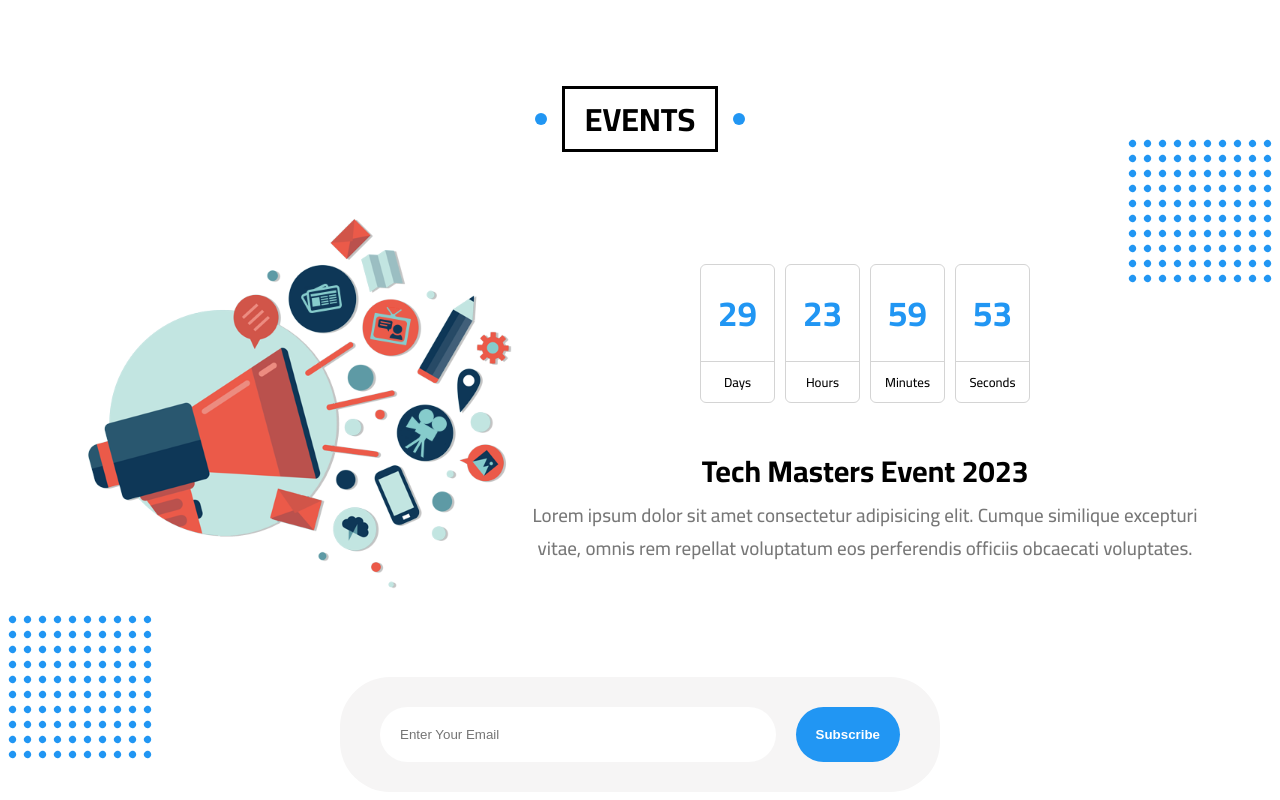
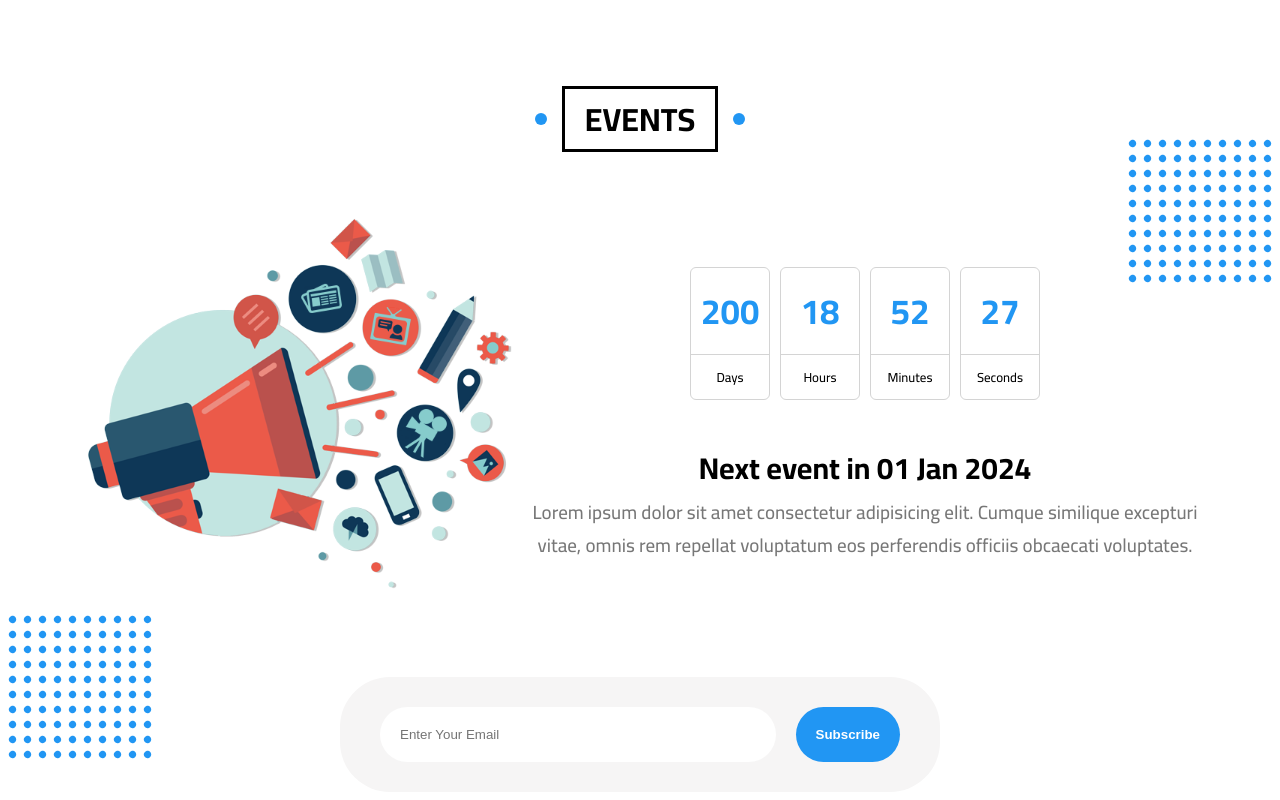
Before and after one commit to abdelrahmancsdev/elzero-mix, a plain HTML site: page index.html in a window 1280 px wide. Shown: the part 11041-11841 px from the top of the page. Drawn offline with Linux system fonts and the light colour scheme.

Commit message:
Create JavaScript Countdown

```diff
--- a/css/sections/_events.scss
+++ b/css/sections/_events.scss
@@ -20,19 +20,18 @@
           border: 1px solid #d4d4d4;
           border-radius: 6px;
           text-align: center;
-          width: 75px;
+          width: 80px;
           transition: v.$trans;
           span {
             display: block;
             transition: v.$trans;
+            padding: 10px;
             &:first-child {
               font-size: 35px;
-              padding: 15px;
               color: v.$main-color;
               font-weight: bold;
             }
             &:last-child {
-              padding: 8px 10px;
               font-size: 13px;
               border-top: 1px solid #d4d4d4;
             }
--- a/index.html
+++ b/index.html
@@ -901,23 +901,25 @@
             <div class="info">
               <div class="time">
                 <div class="unit">
-                  <span class="days">29</span>
+                  <span class="days">0</span>
                   <span>Days</span>
                 </div>
                 <div class="unit">
-                  <span class="hours">23</span>
+                  <span class="hours">0</span>
                   <span>Hours</span>
                 </div>
                 <div class="unit">
-                  <span class="minutes">59</span>
+                  <span class="minutes">0</span>
                   <span>Minutes</span>
                 </div>
                 <div class="unit">
-                  <span class="seconds">59</span>
+                  <span class="seconds">0</span>
                   <span>Seconds</span>
                 </div>
               </div>
-              <h2 class="title">Tech Masters Event 2023</h2>
+              <h2 class="title">
+                Next event in 01 Jan <span class="event-year">2024</span>
+              </h2>
 
               <p class="description">
                 Lorem ipsum dolor sit amet consectetur adipisicing elit. Cumque
--- a/js/main.js
+++ b/js/main.js
@@ -75,17 +75,27 @@ window.onscroll = () => {
   }
 };
 
-// Simple Counter
-let seconds = document.querySelector(".seconds");
-const counter = setInterval(() => {
-  if (+seconds.innerHTML !== 0) {
-    seconds.innerHTML -= 1;
-  } else {
-    clearCounter();
-  }
+// Countdown Timer
+let eventYear = document.querySelector(".event-year");
+// Get next year
+const currentYear = new Date().getFullYear();
+eventYear.innerHTML = currentYear + 1;
+const nextYear = new Date(`JAN 1, ${currentYear + 1} 00:00:00`).getTime();
+
+setInterval(() => {
+  // Get the difference of time
+  const dateNow = new Date();
+  timeDiff = nextYear - dateNow.getTime();
+
+  // Get time units
+  let days = Math.floor(timeDiff / (1000 * 60 * 60 * 24));
+  document.querySelector(".days").innerHTML = days < 10 ? `0${days}` : days;
+  let hours = Math.floor((timeDiff % (1000 * 60 * 60 * 24)) / (1000 * 60 * 60));
+  document.querySelector(".hours").innerHTML = hours < 10 ? `0${hours}` : hours;
+  let minutes = Math.floor((timeDiff % (1000 * 60 * 60)) / (1000 * 60));
+  document.querySelector(".minutes").innerHTML =
+    minutes < 10 ? `0${minutes}` : minutes;
+  let seconds = Math.floor((timeDiff % (1000 * 60)) / 1000);
+  document.querySelector(".seconds").innerHTML =
+    seconds < 10 ? `0${seconds}` : seconds;
 }, 1000);
-// Clear Counter
-const clearCounter = () => {
-  clearInterval(counter);
-  console.log("Cleared!");
-};
```
Also changed, not shown: css/main.css, 1 other file.
